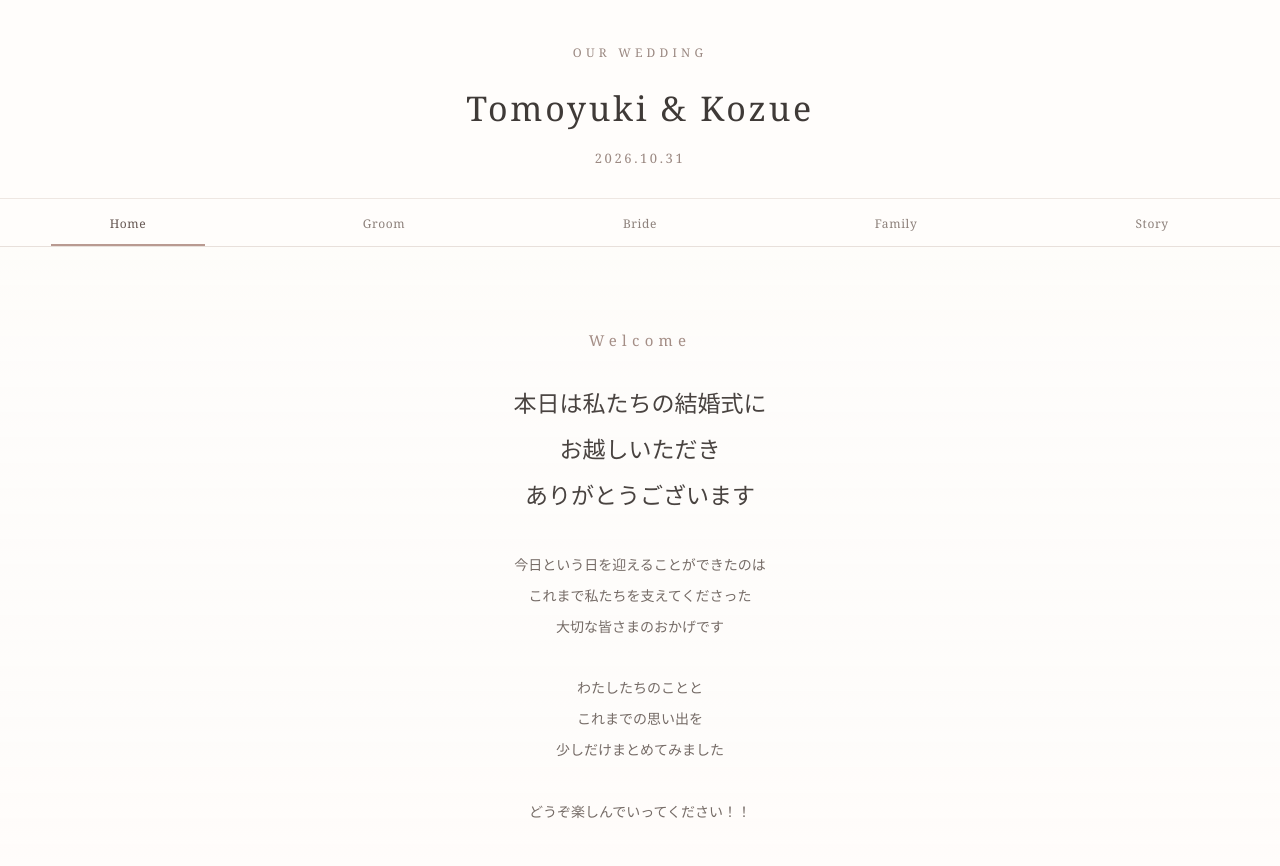
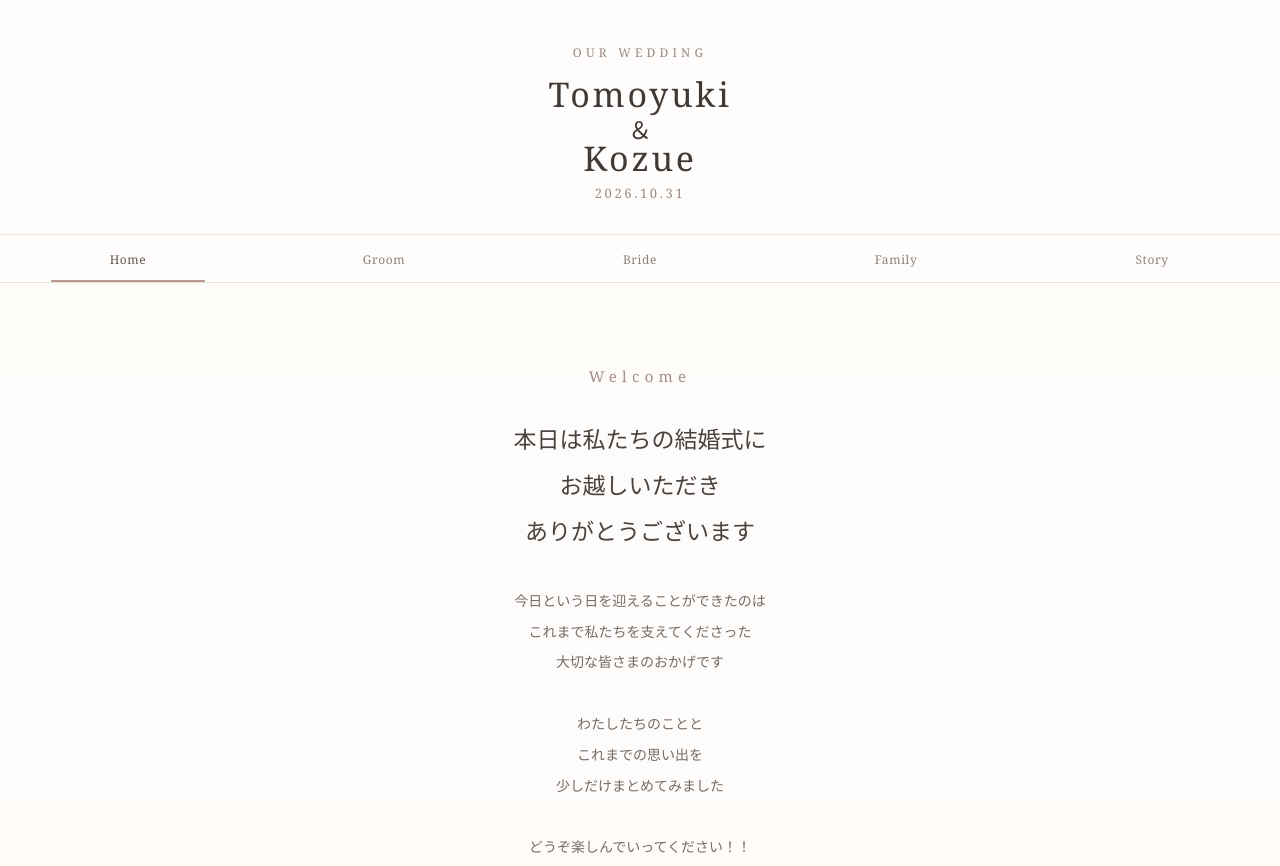
Before and after one commit to putitarou1229/wedding, a plain HTML site: page index.html in a window 1280 px wide. Shown: the top 866 px of the page. Drawn offline with Linux system fonts and the light colour scheme.

Commit message:
Add files via upload

```diff
--- a/index.html
+++ b/index.html
@@ -27,9 +27,11 @@
             OUR WEDDING
         </div>
 
-        <div class="couple-name">
-            Tomoyuki & Kozue
-        </div>
+       <div class="couple-name">
+    Tomoyuki<br>
+    <span class="ampersand">＆</span><br>
+    Kozue
+</div>
 
         <div class="wedding-date">
             2026.10.31
--- a/style.css
+++ b/style.css
@@ -72,20 +72,19 @@ body {
 
 
 .couple-name {
-
     font-family:
         Georgia,
         "Times New Roman",
         serif;
-
-    font-size:
-        34px;
-
-    letter-spacing:
-        0.08em;
-
-    color:
-        #3f3a37;
+    font-size: 34px;
+    letter-spacing: 0.08em;
+    color: #3f3a37;
+    line-height: 0.95;
+}
+
+.couple-name .ampersand {
+    font-size: 24px;
+    letter-spacing: 0;
 }
 
 
@@ -1334,6 +1333,11 @@ footer p + p {
             29px;
     }
 
+    .couple-name .ampersand {
+    font-size: 22px;
+    letter-spacing: 0;
+}
+
 
     .tab-button {
 
```
